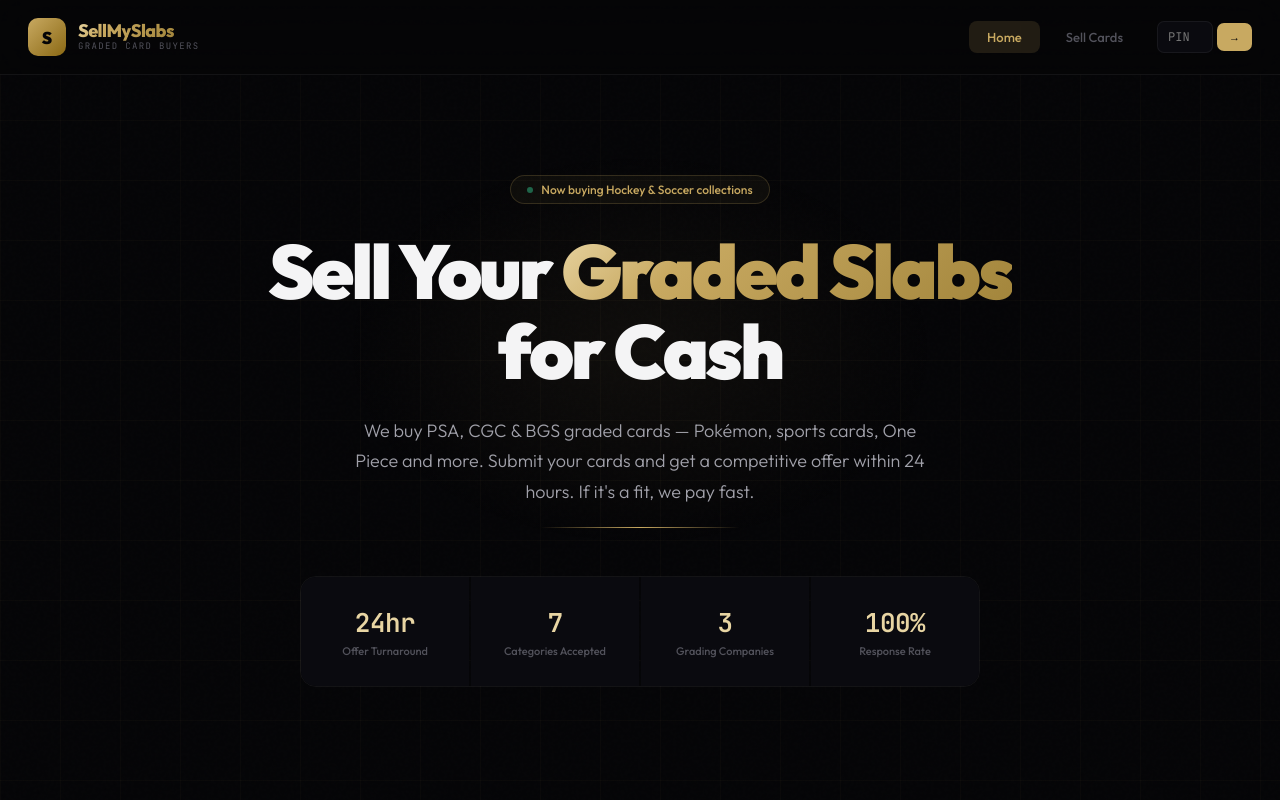
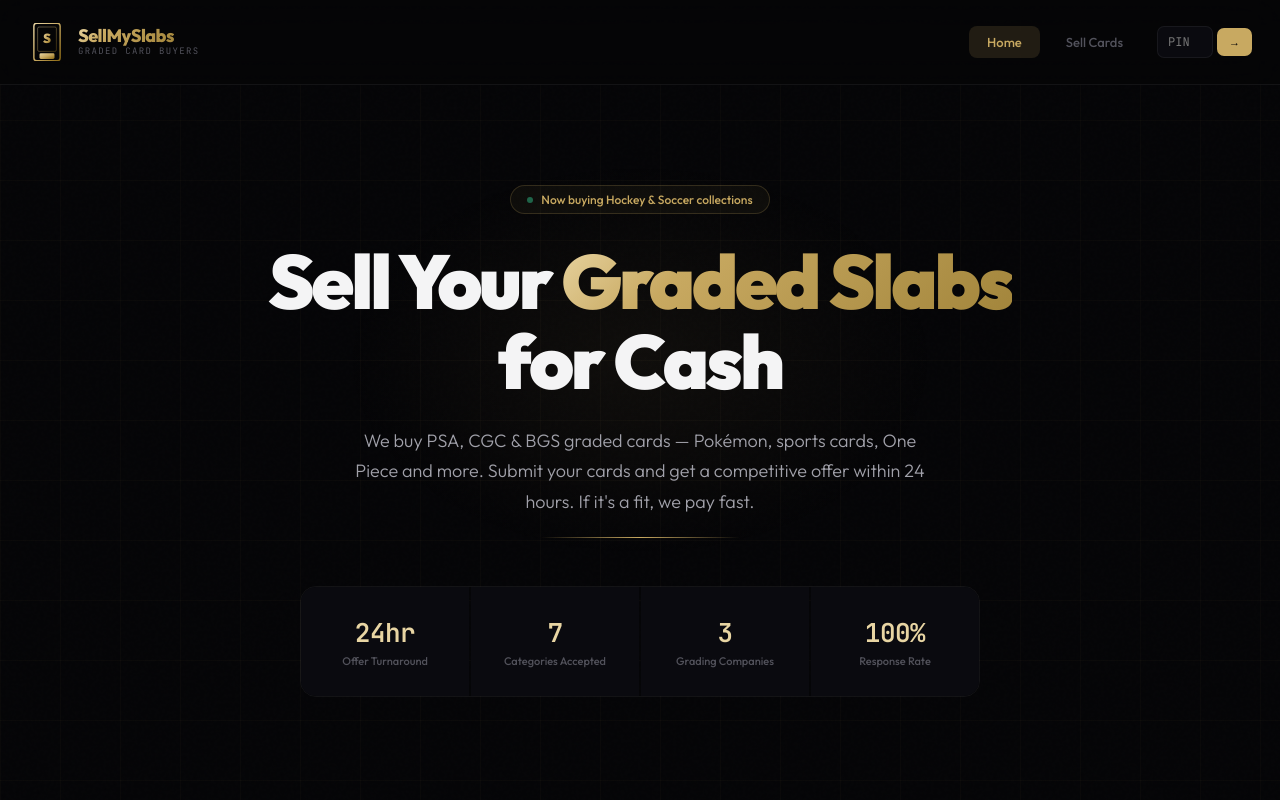
Before and after one commit to bosstapromos-glitch/sellmyslabs, a Next.js app: page / in a window 1280 px wide. Shown: the top 800 px of the page. Built offline with nearby package versions, Linux system fonts and the light colour scheme.

Commit message:
Update page.js

```diff
--- a/app/page.js
+++ b/app/page.js
@@ -47,16 +47,6 @@ const save = (k, d) => { try { if (typeof window !== 'undefined') localStorage.s
 // ─── MAIN APP ───
 export default function SellMySlabs() {
   const [page, setPage] = useState("home");
-   useEffect(() => {
-    if (!window.$crisp) {
-      window.$crisp = [];
-      window.CRISP_WEBSITE_ID = "85fa75e1-15ae-4443-9de9-20db635429e9";
-      const s = document.createElement("script");
-      s.src = "https://client.crisp.chat/l.js";
-      s.async = 1;
-      document.head.appendChild(s);
-    }
-  }, []);
   const [subs, setSubs] = useState([]);
   const [selId, setSelId] = useState(null);
   const [ready, setReady] = useState(false);
@@ -87,7 +77,15 @@ export default function SellMySlabs() {
         {/* NAV — semantic <header> */}
         <header style={{display:"flex",alignItems:"center",justifyContent:"space-between",padding:"18px 28px",borderBottom:"1px solid var(--border)",backdropFilter:"blur(24px)",position:"sticky",top:0,zIndex:100,background:"rgba(5,5,7,0.8)"}}>
           <a onClick={()=>{setPage("home");setSelId(null)}} style={{cursor:"pointer",display:"flex",alignItems:"center",gap:12,textDecoration:"none",color:"inherit"}} aria-label="Sell My Slabs Home">
-            <div style={{width:38,height:38,borderRadius:10,background:"linear-gradient(135deg,#C8A961,#8B6914)",display:"flex",alignItems:"center",justifyContent:"center",fontSize:17,fontWeight:900,color:"#050507"}}>S</div>
+            <div style={{width:38,height:48,display:"flex",alignItems:"center",justifyContent:"center",flexShrink:0}}>
+              <svg width="30" height="38" viewBox="0 0 64 80">
+                <defs><linearGradient id="navGold" x1="0" y1="0" x2="1" y2="1"><stop offset="0%" stopColor="#E8D5A3"/><stop offset="50%" stopColor="#C8A961"/><stop offset="100%" stopColor="#8B6914"/></linearGradient></defs>
+                <rect x="4" y="0" width="56" height="80" rx="6" fill="none" stroke="url(#navGold)" strokeWidth="3"/>
+                <rect x="12" y="8" width="40" height="52" rx="3" fill="none" stroke="url(#navGold)" strokeWidth="2" opacity="0.4"/>
+                <rect x="16" y="64" width="32" height="12" rx="3" fill="url(#navGold)"/>
+                <text x="32" y="42" textAnchor="middle" fontFamily="Outfit,Arial,sans-serif" fontWeight="900" fontSize="28" fill="url(#navGold)">S</text>
+              </svg>
+            </div>
             <div>
               <div style={{fontSize:18,fontWeight:800,letterSpacing:"-0.03em",lineHeight:1}}><span className="gold-text">SellMySlabs</span></div>
               <div className="mono" style={{fontSize:9,color:"var(--text3)",letterSpacing:".15em",textTransform:"uppercase"}}>Graded Card Buyers</div>
```
